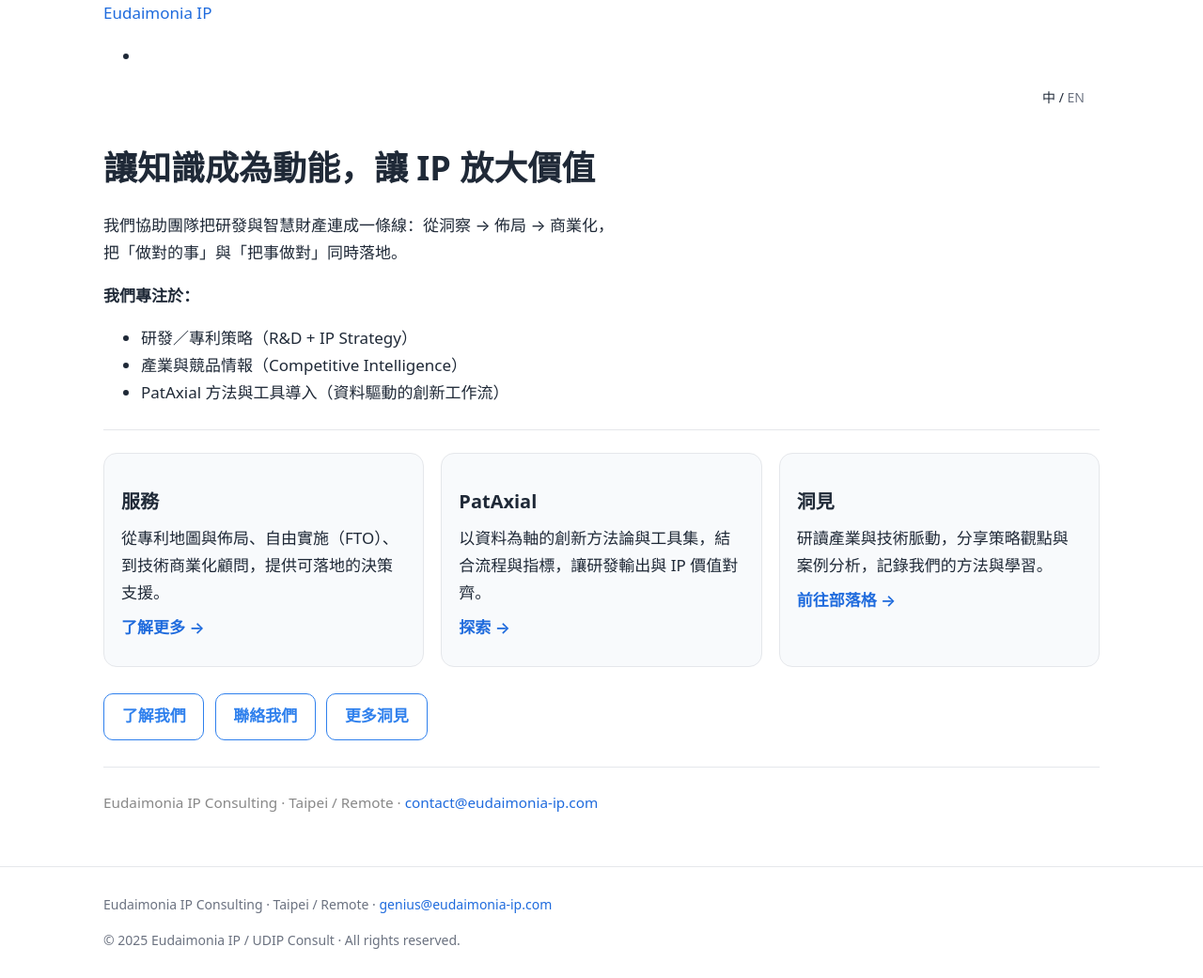
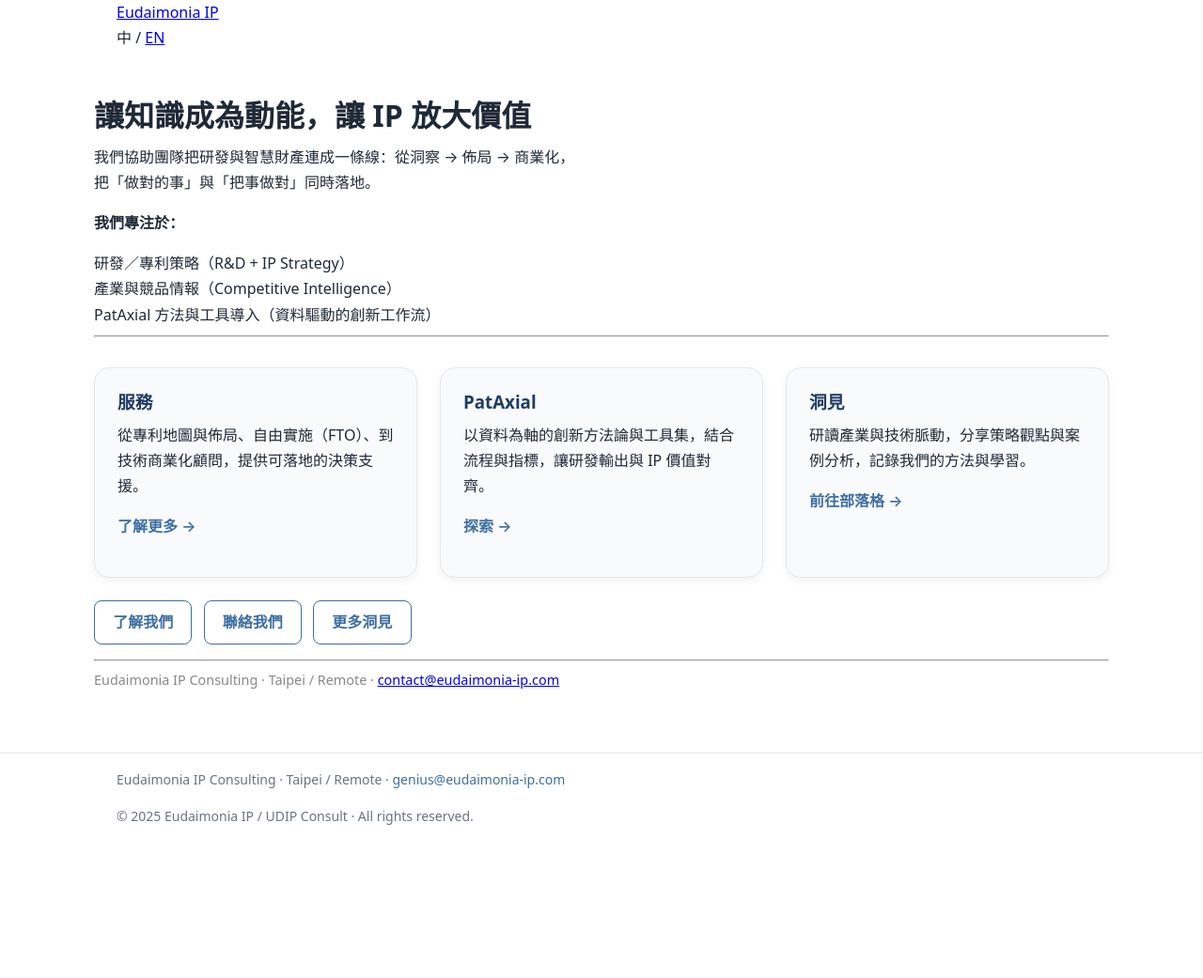
Before and after one commit to nuancenil/udipconsult, a Jekyll site: the page built from index.md, in a window 1280 px wide. Shown: the whole page at 94% size. Built offline with Jekyll 4.4.1, drawn with Linux system fonts in a browser that asks for light colours; after the commit the page ends 913 px from its top, so only the background shows below that.

Commit message:
Clean layout: remove Minima theme, add reset and spacing

```diff
--- a/_config.yml
+++ b/_config.yml
@@ -5,7 +5,6 @@
 permalink: /:categories/:year/:month/:day/:title/
 email: "genius@eudaimonia-ip.com"
 lang: zh
-theme: minima
 plugins:
   - jekyll-feed
   - jekyll-seo-tag
--- a/assets/css/style.css
+++ b/assets/css/style.css
@@ -1,94 +1,200 @@
-/* ====== Color tokens (Wix-like blue/gray) ====== */
-:root{
-  --bg: #ffffff;
-  --text: #1f2937;          /* 深灰文字 */
-  --muted: #6b7280;         /* 次要文字 */
-  --line: #e5e7eb;          /* 分隔線 */
-  --card: #f8fafc;          /* 卡片底 */
-  --accent: #2f80ed;        /* 柔和藍 (#2F80ED 常見於 Wix 範本) */
-  --accent-600:#1f6bdd;
-  --link: #1f6bdd;
+/* ===== Reset & Base ===== */
+* {
+  box-sizing: border-box;
 }
 
-/* ====== Global ====== */
-html,body{margin:0;padding:0;background:var(--bg);color:var(--text);}
-body{
-  font: 400 17px/1.7 system-ui,-apple-system,BlinkMacSystemFont,"Segoe UI",Roboto,"Helvetica Neue",Arial,"Noto Sans","PingFang TC","Microsoft JhengHei",sans-serif;
+html, body {
+  margin: 0;
+  padding: 0;
+  font-family: system-ui, -apple-system, BlinkMacSystemFont, "Segoe UI", Roboto, "Helvetica Neue", Arial, "Noto Sans TC", "PingFang TC", "Microsoft JhengHei", sans-serif;
+  line-height: 1.7;
+  color: #1f2937;
+  background: #fff;
 }
 
-h1{font-size:36px;margin:.5rem 0 1rem;}
-h2{font-size:28px;margin:1.25rem 0 .75rem;}
-h3{font-size:20px;margin:1rem 0 .5rem;font-weight:700;}
+ul, ol {
+  list-style: none;
+  margin: 0;
+  padding: 0;
+}
 
-a{color:var(--link);text-decoration:none}
-a:hover{text-decoration:underline}
+h1, h2, h3, h4, h5 {
+  margin: 1rem 0 0.6rem;
+  line-height: 1.3;
+}
 
-/* ====== Layout ====== */
-.container{max-width:1060px;margin:0 auto;padding:0 24px;}
-main.content{padding:24px 0 40px;}
-.hero{padding:8px 0 8px;} /* 別讓 hero 太高 */
+p {
+  margin: 0 0 1rem;
+}
 
-/* ====== Lang switch (右上角) ====== */
-.lang-switch{ text-align:right; margin:.25rem 1rem 0 0; font-size:14px; }
-.lang-switch a{ color:var(--muted); }
-.lang-switch a:hover{ color:var(--text); text-decoration:none; }
+.container {
+  max-width: 1080px;
+  margin: 0 auto;
+  padding: 0 24px;
+}
 
-/* ====== Divider ====== */
-hr{border:0;border-top:1px solid var(--line);margin:24px 0}
+/* 區塊之間的自然留白 */
+section, .content {
+  padding-top: 1.5rem;
+  padding-bottom: 2rem;
+}
 
-/* ====== Cards ====== */
-.card-grid{
-  display:grid;
-  grid-template-columns: repeat(auto-fit,minmax(280px,1fr));
-  gap:18px;
-  margin-top:18px;
+
+/* ====== 色系 (取自 _config.yml 並還原漸層感) ====== */
+:root {
+  --brand: #1f3b63;
+  --accent: #3e6ea1;
+  --accent-light: #6a9fd1;
+  --bg: #ffffff;
+  --bg-soft: #f8fafc;
+  --text: #1f2937;
+  --muted: #6b7280;
+  --line: #e5e7eb;
 }
-.card{
-  background:var(--card);
-  border:1px solid var(--line);
-  border-radius:14px;
-  padding:18px;
-  transition: box-shadow .2s ease, transform .15s ease;
+
+/* ====== 全域設定 ====== */
+html, body {
+  margin: 0;
+  padding: 0;
+  font-family: system-ui, -apple-system, BlinkMacSystemFont, "Segoe UI", Roboto, "Helvetica Neue", Arial, "Noto Sans", "PingFang TC", "Microsoft JhengHei", sans-serif;
+  color: var(--text);
+  background: var(--bg);
+  line-height: 1.7;
 }
-.card:hover{ box-shadow:0 8px 24px rgba(0,0,0,.06); transform: translateY(-2px); }
-.card p{ margin:.5rem 0; }
-.card a{ font-weight:600; }
 
-/* ====== Buttons: 線框風（hover 再上色） ====== */
-.button{
-  display:inline-block;
-  padding:.55em 1.1em;
-  border:1.5px solid var(--accent);
-  color:var(--accent);
-  border-radius:10px;
-  background:transparent;
-  font-weight:600;
-  margin:.25em .4em .25em 0;
-  transition: background .15s ease, color .15s ease, transform .05s ease;
+/* ====== 英雄區 (漸層背景) ====== */
+.hero {
+  background: linear-gradient(180deg, var(--accent-light) 0%, var(--bg) 80%);
+  padding: 60px 20px;
+  text-align: center;
+  color: white;
 }
-.button:hover{
-  background:var(--accent);
-  color:#fff;
-  text-decoration:none;
+
+.hero h1 {
+  font-size: 40px;
+  margin-bottom: 10px;
+  color: white;
+}
+
+.hero p {
+  font-size: 18px;
+  color: #eef4fa;
+  margin: 0 auto;
+  max-width: 700px;
+}
+
+/* ====== 容器與排版 ====== */
+.container {
+  max-width: 1080px;
+  margin: 0 auto;
+  padding: 0 24px;
+}
+
+main.content {
+  padding: 2rem 0 3rem;
+}
+
+h1, h2, h3 {
+  font-weight: 600;
+}
+
+p {
+  margin-bottom: 1rem;
+}
+
+ul, ol {
+  list-style: none;
+  padding-left: 0;
+  margin: 0;
+}
+
+/* ====== 卡片區塊 ====== */
+.card-grid {
+  display: grid;
+  grid-template-columns: repeat(auto-fit, minmax(280px, 1fr));
+  gap: 24px;
+  margin-top: 2rem;
+}
+
+.card {
+  background: var(--bg-soft);
+  border: 1px solid var(--line);
+  border-radius: 16px;
+  padding: 1.5rem;
+  box-shadow: 0 3px 10px rgba(0,0,0,0.06);
+  transition: transform 0.2s ease, box-shadow 0.2s ease;
+}
+
+.card:hover {
+  transform: translateY(-3px);
+  box-shadow: 0 6px 20px rgba(0,0,0,0.08);
+}
+
+.card h3 {
+  color: var(--brand);
+  margin-top: 0;
+}
+
+.card a {
+  color: var(--accent);
+  font-weight: 600;
+  text-decoration: none;
+}
+
+.card a:hover {
+  text-decoration: underline;
+}
+
+/* ====== 按鈕樣式 (輕量 + hover 漸層) ====== */
+.button {
+  display: inline-block;
+  padding: 0.55em 1.2em;
+  border-radius: 8px;
+  border: 1.5px solid var(--accent);
+  color: var(--accent);
+  background: transparent;
+  font-weight: 600;
+  text-decoration: none;
+  margin-right: 0.5em;
+  transition: background 0.2s ease, color 0.2s ease;
+}
+
+.button:hover {
+  background: linear-gradient(90deg, var(--accent) 0%, var(--accent-light) 100%);
+  color: white;
+  text-decoration: none;
 }
 
 /* ====== Footer ====== */
-.site-footer{
-  border-top:1px solid var(--line);
-  color:var(--muted);
+.site-footer {
+  border-top: 1px solid var(--line);
+  color: var(--muted);
 }
-.site-footer .container{
-  padding:14px 24px;
-  font-size:14px;
-  text-align:left;
+
+.site-footer .container {
+  padding: 16px 24px;
+  font-size: 14px;
+  text-align: left;
 }
-.site-footer a{ color:var(--link); }
 
-/* ====== Blog list ====== */
-.post-list li{ margin:.25rem 0 .9rem; }
+.site-footer a {
+  color: var(--accent);
+  text-decoration: none;
+}
 
-/* ====== Mobile tweaks ====== */
-@media (max-width: 768px){
-  .container{ padding:0 18px; }
-  h1{font-size:30px}
+.site-footer a:hover {
+  text-decoration: underline;
 }
+
+/* ====== 響應式 ====== */
+@media (max-width: 768px) {
+  .hero {
+    padding: 40px 16px;
+  }
+  .hero h1 {
+    font-size: 32px;
+  }
+  .container {
+    padding: 0 18px;
+  }
+}
```
Also changed, not shown: 2 other files.
